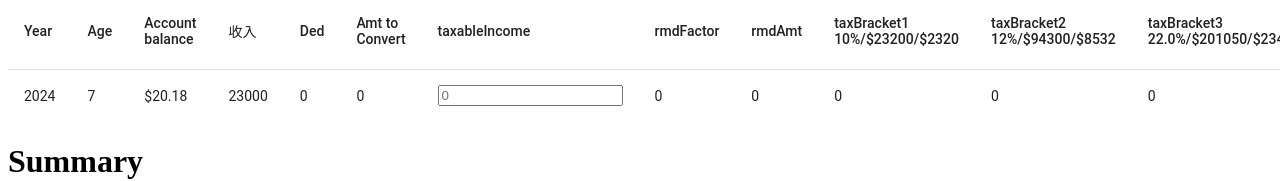
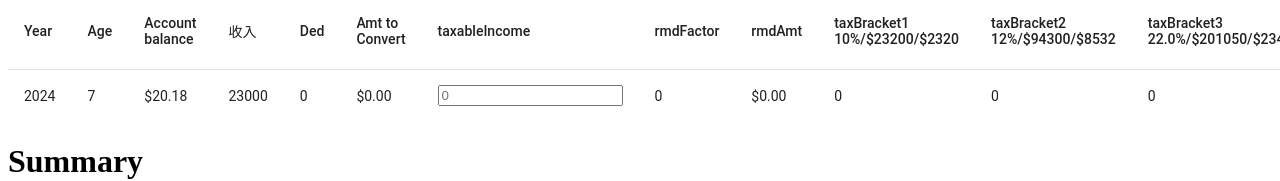
Before and after one commit to kaiyuan01/roth-conversion-planner, an Angular app: page / in a window 1280 px wide. Shown: the part 466-647 px from the top of the page. Built offline with nearby package versions, Linux system fonts and the light colour scheme.

Commit message:
fixed formatting issue

```diff
--- a/src/app/app.component.html
+++ b/src/app/app.component.html
@@ -88,7 +88,7 @@
 
         <ng-container matColumnDef="conversion">
           <th mat-header-cell *matHeaderCellDef> Amt to Convert </th>
-          <td mat-cell *matCellDef="let element"> {{element.conversion}} </td>
+          <td mat-cell *matCellDef="let element"> {{ element.conversion.toLocaleString('en-US', { style: 'currency', currency: 'USD',maximumFractionDigits: 2 }) }} </td>
         </ng-container>
 
         <ng-container matColumnDef="taxableIncome">
@@ -104,7 +104,7 @@
         </ng-container>
         <ng-container matColumnDef="rmdAmt">
           <th mat-header-cell *matHeaderCellDef> rmdAmt </th>
-          <td mat-cell *matCellDef="let element"> {{element.rmdAmt}} </td>
+          <td mat-cell *matCellDef="let element"> {{element.rmdAmt.toLocaleString('en-US', { style: 'currency', currency: 'USD',maximumFractionDigits: 2 }) }} </td>
         </ng-container>
         <ng-container matColumnDef="taxBracket1">
           <th mat-header-cell *matHeaderCellDef> taxBracket1 10%/$23200/$2320 </th>
--- a/src/app/app.component.ts
+++ b/src/app/app.component.ts
@@ -12,6 +12,8 @@ import {MatTableModule} from '@angular/material/table';
 import { TableDataService } from './services/table-data.service';
 import { RMD_MAP } from './app.constants';
 import Utils from './app.utils';
+import { MyCurrencyPipe } from './pipes/currency.pipe'
+import { formatDate, CurrencyPipe } from '@angular/common';
 
 export interface ColData {
   year: number;
```
Also changed, not shown: src/app/pipes/currency.pipe.ts (added, +16 -0 lines), 1 other file (tests, documents, lock files or other folders).
